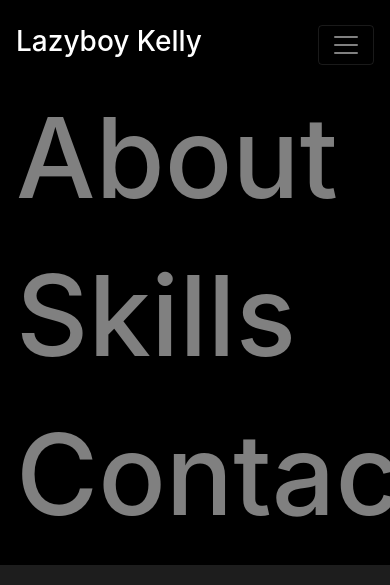
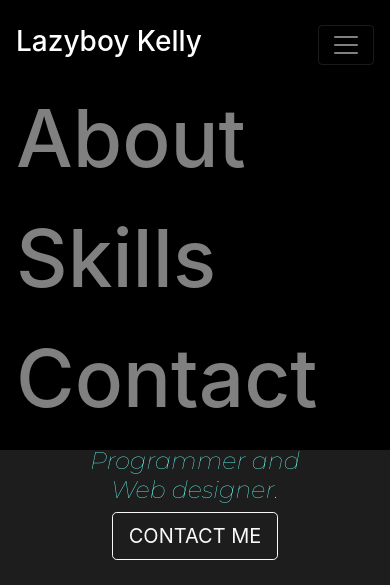
Before and after one commit to kellywhale/lazyboy, a Flask app: page / in a window 390 px wide, after a click that opens the changed part. Shown: the top 585 px of the page. Run offline with Flask 2, Linux system fonts and the light colour scheme; some libraries are stand-ins or nearby versions.

Commit message:
making nav responsive

```diff
--- a/static/styles.css
+++ b/static/styles.css
@@ -43,7 +43,7 @@
     }
 
         .nav-text {
-    font-size: 7rem;
+    font-size: 5rem;
     }
 }
 
```
